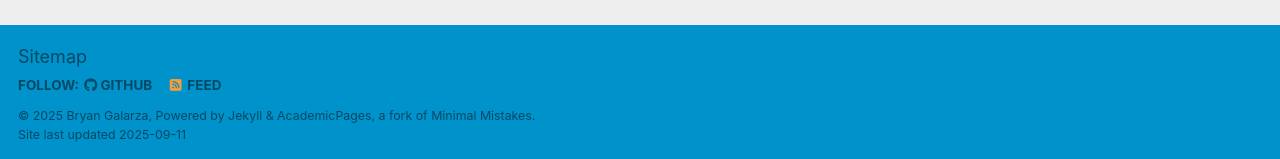
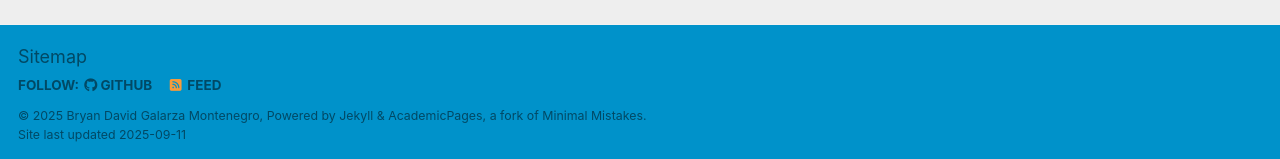
Before and after one commit to BryanG13/bryang13.github.io, a Jekyll site: the page built from _pages/about.md, in a window 1280 px wide and 1233 px high. Shown: the part 1071-1230 px from the top of the window. Built offline with Jekyll 4.4.1, drawn with Linux system fonts in a browser that asks for light colours; some web fonts are replaced; a script that is not in the unit is left out.

Commit message:
full name

```diff
--- a/_config.yml
+++ b/_config.yml
@@ -11,7 +11,7 @@ locale                   : "en-US"
 site_theme               : "air" # Currently available options are "default", "air"
 title                    : "Home"
 title_separator          : "-"
-name                     : &name "Bryan Galarza"
+name                     : &name "Bryan David Galarza Montenegro"
 description              : &description "Bryan's portfolio"   # Update this with a general description of your site, this is the default if not overridden by a page
 url                      : https://bryang13.github.io # The base hostname & protocol for your site e.g. "https://[your GitHub username].github.io",
                                                            # or if you already have some other page hosted on Github then use "https://[your GitHub username].github.io/[Your Repo Name]"
```
